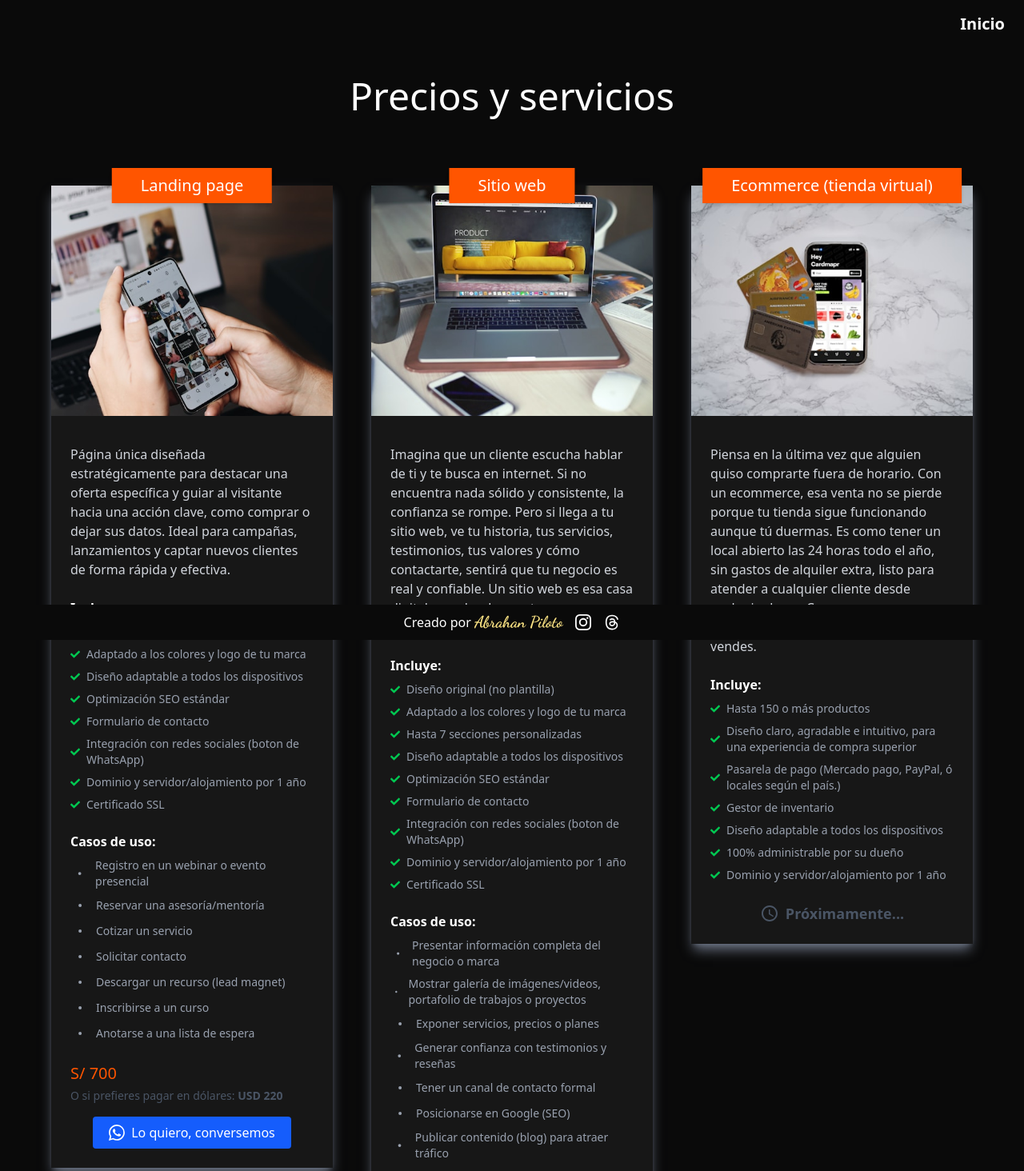
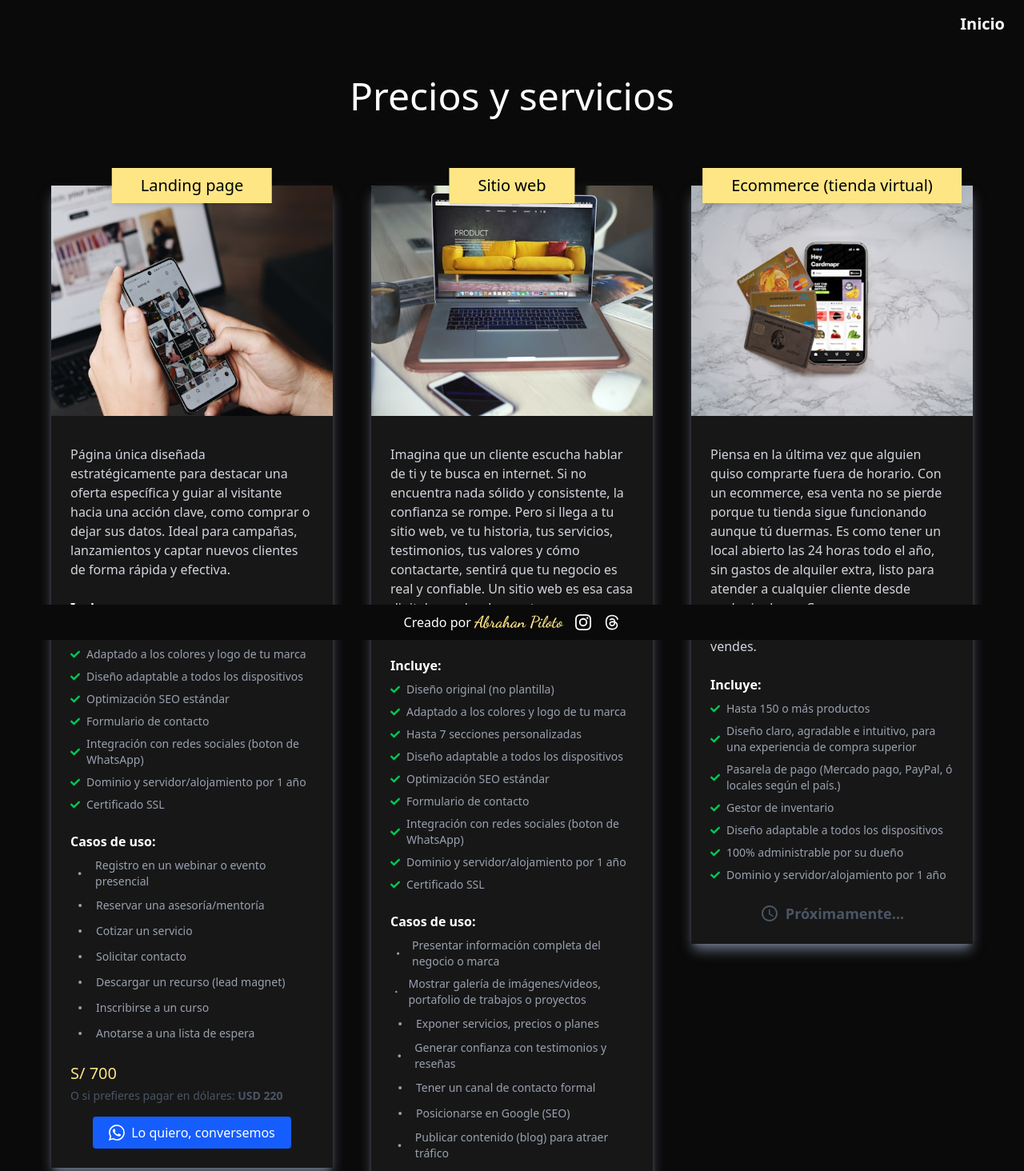
Before and after one commit to Abrahanpiloto/new-portfolio, a React (Vite) app: page /servicios in a window 1280 px wide. Shown: the top 1464 px of the page at 80% size. Built offline with nearby package versions, Linux system fonts and the light colour scheme.

Commit message:
cambio de color en cardprice

```diff
--- a/src/components/CardPrice.jsx
+++ b/src/components/CardPrice.jsx
@@ -20,7 +20,7 @@ const CardPrice = ({
     <div className=" bg-neutral-900 shadow-lg dark:shadow-gray-500 flex flex-col transition-transform hover:scale-[1.02] max-w-md w-full relative">
       {/* ----- Etiqueta superior (nuevo) ----- */}
       {label && (
-        <span className="absolute top-0 left-1/2 -translate-x-1/2 -translate-y-1/2  bg-[#FF5500] text-white px-9 py-2  text-xl whitespace-nowrap z-10 shadow-md">
+        <span className="absolute top-0 left-1/2 -translate-x-1/2 -translate-y-1/2  bg-amber-200 text-black px-9 py-2  text-xl whitespace-nowrap z-10 shadow-md">
           {label}
         </span>
       )}
@@ -75,9 +75,10 @@ const CardPrice = ({
               </ul>
             </>
           )}
+
           {/* -----Precios ------ */}
           {price && (
-            <p className="text-xl text-[#FF5500] flex flex-col gap-1">
+            <p className="text-xl text-amber-200 flex flex-col gap-1">
               S/ {price}
               {priceUsd && (
                 <span className="text-sm text-gray-600 font-medium">
@@ -89,7 +90,7 @@ const CardPrice = ({
           )}
 
           {ad && (
-            <span className="text-xs text-red-600 dark:text-red-400 italic mb-4 flex items-center gap-1">
+            <span className="text-xs text-red-400 italic mb-4 flex items-center gap-1">
               {ad}
               <MdConstruction className="text-xl text-white" />
             </span>
```
